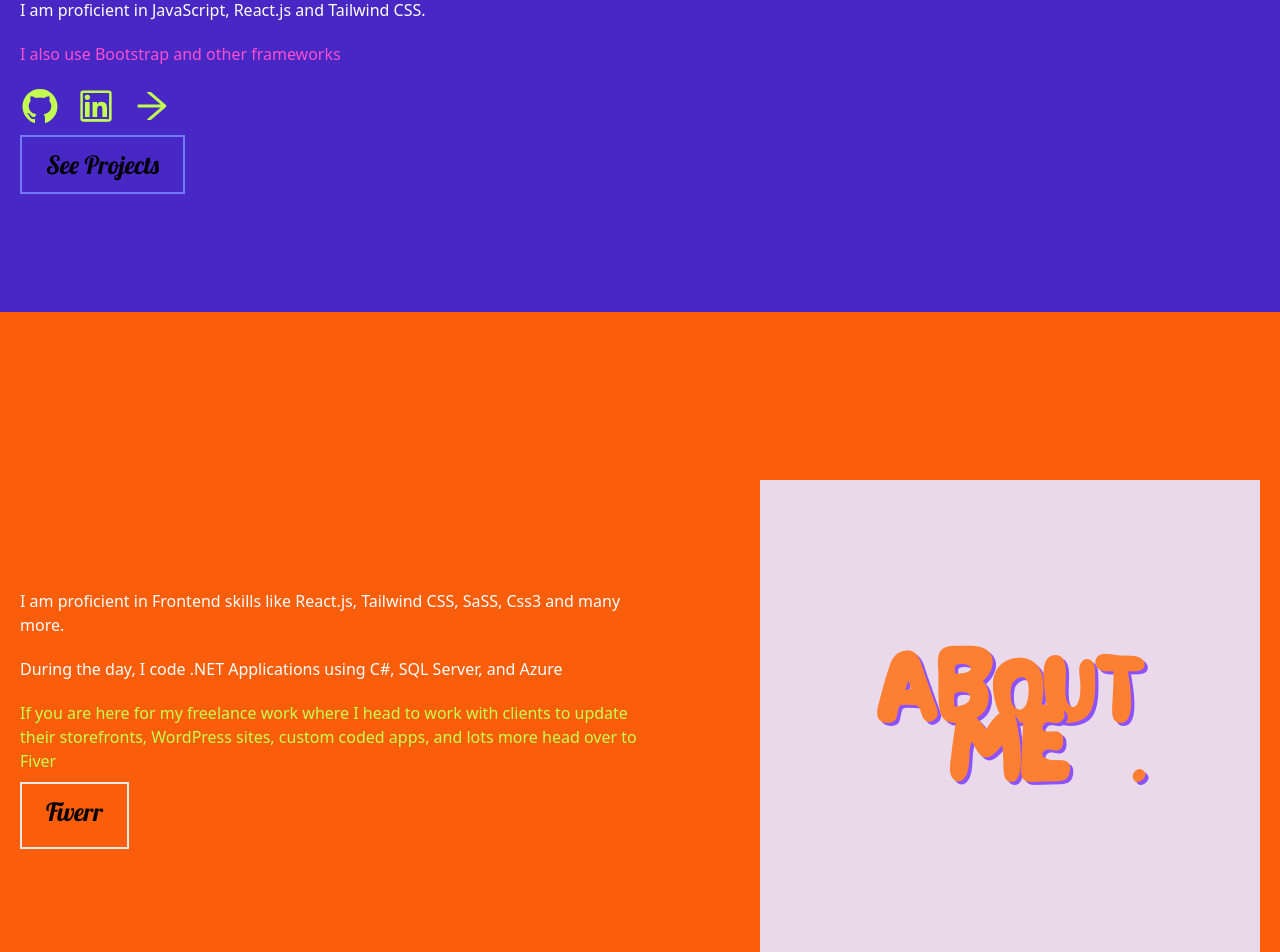
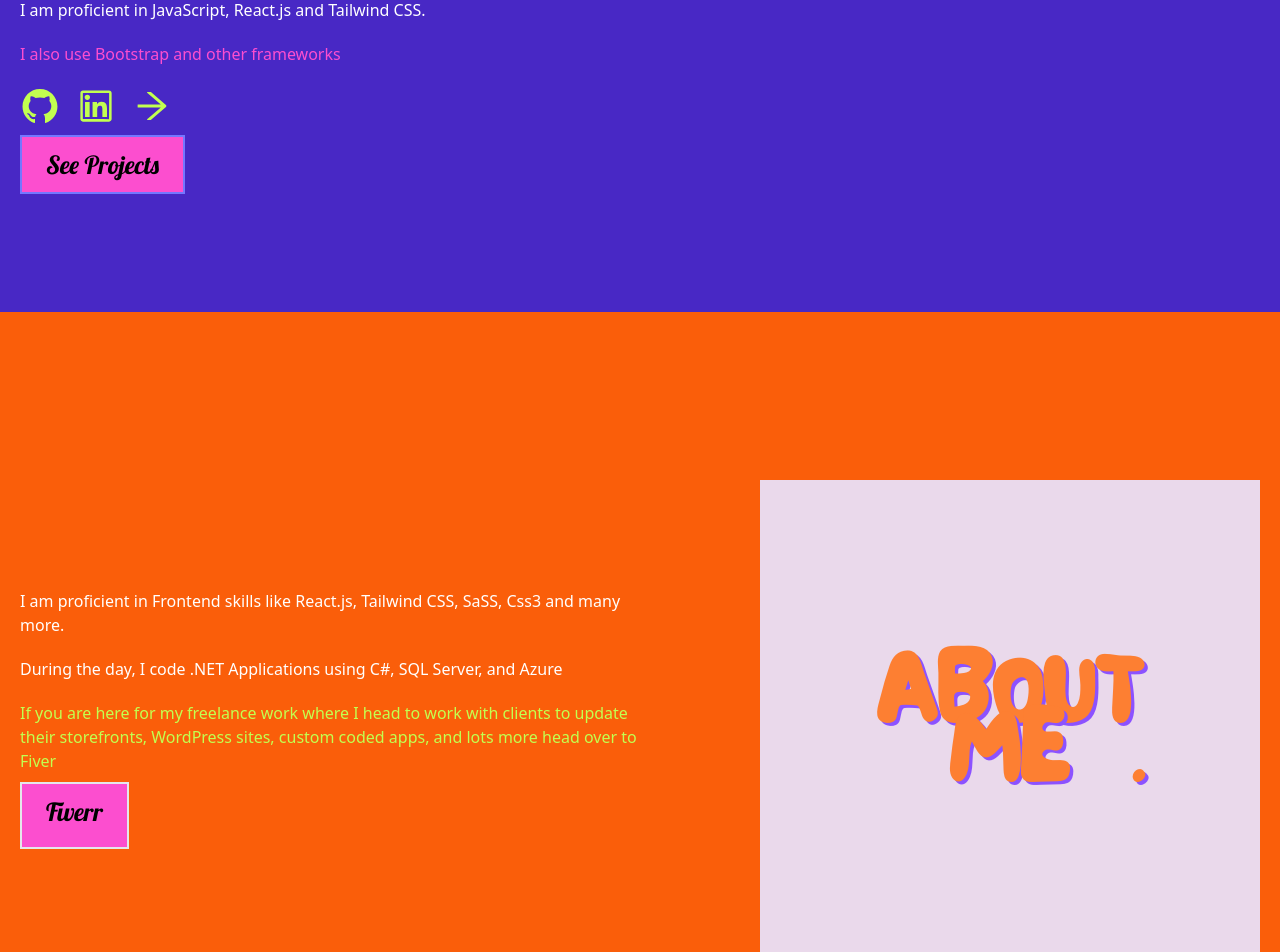
Before and after one commit to hereshecodes/hereshecodes.app, a React (Create React App) app: page / in a window 1280 px wide. Shown: the part 420-1372 px from the top of the page. Built offline with nearby package versions, Linux system fonts and the light colour scheme.

Commit message:
Update App.css

```diff
--- a/src/App.css
+++ b/src/App.css
@@ -9,7 +9,11 @@
 }
 
 .bg-accent {
-  background: #4828C5;
+  background: #FC4ECf;
+}
+
+.bg-accent-2 {
+  background: #FC4ECf;
 }
 
 .text-accent {
```
